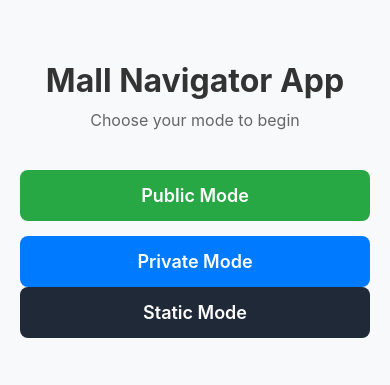
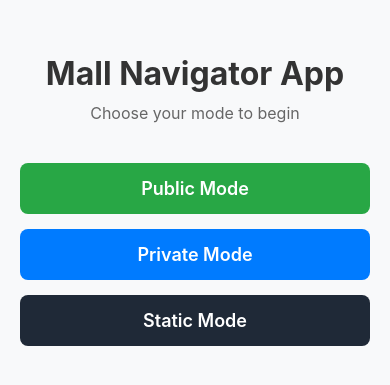
Before and after one commit to 77istM/Mall_Navigator_App, a React Native app: screen /Home in a window 390 px wide. Shown: the part 215-600 px from the top of the page. Built offline with nearby package versions, Linux system fonts and the light colour scheme.

Commit message:
button padding

```diff
--- a/screens/HomeScreen.js
+++ b/screens/HomeScreen.js
@@ -39,6 +39,6 @@ const styles = StyleSheet.create({
   subtitle: { fontSize: 16, color: '#666', marginBottom: 40 },
   globalButton: { backgroundColor: '#28a745', padding: 15, borderRadius: 8, width: '100%', alignItems: 'center', marginBottom: 15 },
   staticButton: { backgroundColor: '#1f2937', padding: 15, borderRadius: 8, width: '100%', alignItems: 'center', marginBottom: 15 },
-  privateButton: { backgroundColor: '#007bff', padding: 15, borderRadius: 8, width: '100%', alignItems: 'center' },
+  privateButton: { backgroundColor: '#007bff', padding: 15, borderRadius: 8, width: '100%', alignItems: 'center', marginBottom: 15 },
   buttonText: { color: '#fff', fontSize: 18, fontWeight: '600' }
 });
```
